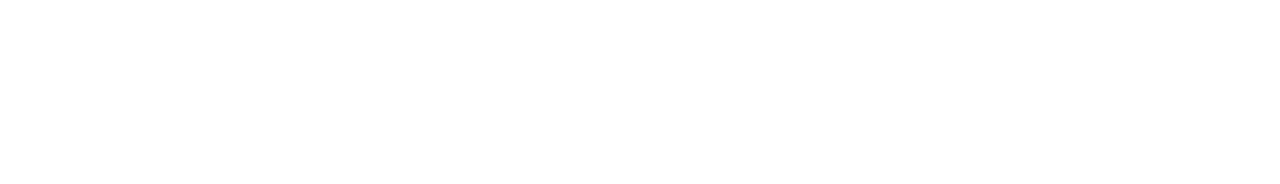
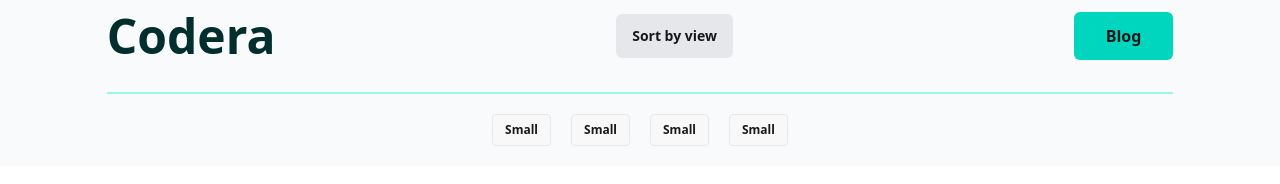
Before and after one commit to baizid20/Chillify_Web, a plain HTML site: page index.html in a window 1280 px wide. Drawn offline with nearby package versions, Linux system fonts and the light colour scheme.

Commit message:
header and navbar design complete

```diff
--- a/index.html
+++ b/index.html
@@ -3,9 +3,86 @@
 <head>
     <meta charset="UTF-8">
     <meta name="viewport" content="width=device-width, initial-scale=1.0">
-    <title>Document</title>
+    <link href="https://cdn.jsdelivr.net/npm/daisyui@5" rel="stylesheet" type="text/css" />
+<script src="https://cdn.jsdelivr.net/npm/@tailwindcss/browser@4"></script>
+    <title>Codera</title>
 </head>
-<body>
+<body class="bg-[#F9FAFB]">
+    <!-- header section -->
+    <header class="w-10/12 mx-auto flex justify-between pt-3 pb-8 items-center border-b-2 border-teal-200">
+
+        <div>
+           <h1 class="sm: text-3xl lg:text-5xl font-extrabold text-teal-950"> Codera</h1>
+        </div>
+        <div>
+            <button class="font-semibold sm:text-xs lg:text-sm  lg:py-3  lg:px-4 hidden lg:block
+            bg-gray-200 rounded-md hover:bg-gray-300"> Sort by view </button>
+        </div>
+        <div class="">
+            <button class="font-semibold sm:text-xs lg:text-base  lg:py-3 lg:px-8 hidden lg:block
+            bg-teal-400 rounded-md hover:bg-teal-600"> Blog</button>
+        </div>
+        <!-- menu icon -->
+        <div class="lg:hidden">
+         <svg xmlns="http://www.w3.org/2000/svg" fill="none" viewBox="0 0 24 24" stroke-width="1.5" stroke="currentColor" class="size-9 lg:hidden">
+  <path stroke-linecap="round" stroke-linejoin="round" d="M3.75 6.75h16.5M3.75 12h16.5m-16.5 5.25h16.5" />
+</svg>
+        </div>
+    </header>
+
+<!-- main section -->
+ <main>
+     <!-- navbar button  -->
+      <nav class="flex justify-center items-center py-5 gap-5">
+        <button class="btn btn-sm">Small</button>
+        <button class="btn btn-sm">Small</button>
+        <button class="btn btn-sm">Small</button>
+        <button class="btn btn-sm">Small</button>
+      </nav>
+ </main>
+<!-- footer section -->
+<footer>
+
+</footer>
+
+
+
+
+
+    <!-- script  -->
 
 </body>
 </html>
+
+<!-- | Purpose        | Color                         | HEX Code  |
+| -------------- | ----------------------------- | --------- |
+| Primary        | Deep Tech Blue                | `#1E2A38` |
+
+Main backgrounds, header/footer, button borders, or trusted content zones
+
+| Secondary      | Electric Teal (Highlight/CTA) | `#00D2B2` |
+
+Call-to-action (CTA) buttons, important icons, links, hover effects, progress bars, or sign-up highlights। ইউজারদের অ্যাকশন নেয়ার জন্য চোখে পড়া রঙ।
+
+| Accent         | Soft Sky Gray                 | `#E5F0F7` |
+
+Background blocks, section dividers, cards’ background, testimonials, or hover areas — বিশেষ করে যেখানে কনটেন্ট হাইলাইট করতে চাও না, শুধু একটু contrast দরকার।
+
+| Background     | Light Grayish White           | `#F9FAFB` |
+ White #F9FAFB	Full-page backgrounds, form areas, course list zones, content sections — clean & modern UI-তে খুব গুরুত্বপূর্ণ। এটা light theme এর ভিত্তি।
+
+| Text (Primary) | Charcoal Black                | `#101828` |
+	Primary body text, headings, menu items, and key titles. এটি clear readability দেয় এবং সব light background-এর সাথে কনট্রাস্ট তৈরি করে।
+ -->
+
+
+ <!-- UI Element	Font Family	Weight	Size	Color
+Header / Page Title	Inter / Satoshi	Bold (700)	28-36px	#101828 (Charcoal Black)
+
+Subheading	Inter / Poppins	SemiBold (600)	20-24px	#101828 or #00D2B2
+
+Body Text	Roboto / Open Sans	Regular (400)	14-16px	#101828 or #4B5563 (Gray)
+
+Button Text	Poppins / Inter	Medium (500)	16px	#FFFFFF (White)
+
+Captions / Labels	Poppins / Roboto	Medium (500)	12-14px	#00D2B2 or #101828 -->
```
Also changed, not shown: assets/Codera Logo - Professional Learning Platform.png (added), tailwind.config.js (added).
